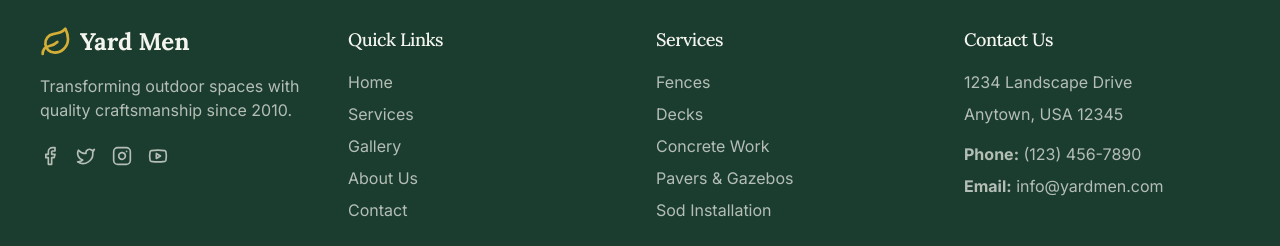
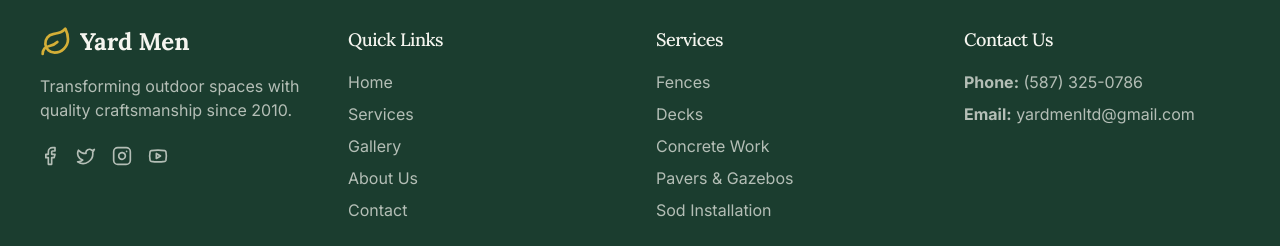
Before and after one commit to Subhan876/yardmen, a Next.js app: page / in a window 1280 px wide. Shown: the part 6500-6746 px from the top of the page. Built offline with nearby package versions, Linux system fonts and the light colour scheme.

Commit message:
Update footer contact information

```diff
--- a/components/footer.tsx
+++ b/components/footer.tsx
@@ -75,15 +75,13 @@ export function Footer() {
           <div>
             <h3 className="text-lg font-medium mb-4">Contact Us</h3>
             <address className="not-italic">
-              <p className="text-ivory/70 mb-2">1234 Landscape Drive</p>
-              <p className="text-ivory/70 mb-4">Anytown, USA 12345</p>
               <p className="text-ivory/70 mb-2">
                 <strong>Phone:</strong>{' '}
-                <a href="tel:+11234567890" className="hover:text-gold transition-colors">(123) 456-7890</a>
+                <a href="tel:+15873250786" className="hover:text-gold transition-colors">(587) 325-0786</a>
               </p>
               <p className="text-ivory/70">
                 <strong>Email:</strong>{' '}
-                <a href="mailto:info@yardmen.com" className="hover:text-gold transition-colors">info@yardmen.com</a>
+                <a href="mailto:yardmenltd@gmail.com" className="hover:text-gold transition-colors">yardmenltd@gmail.com</a>
               </p>
             </address>
           </div>
```
